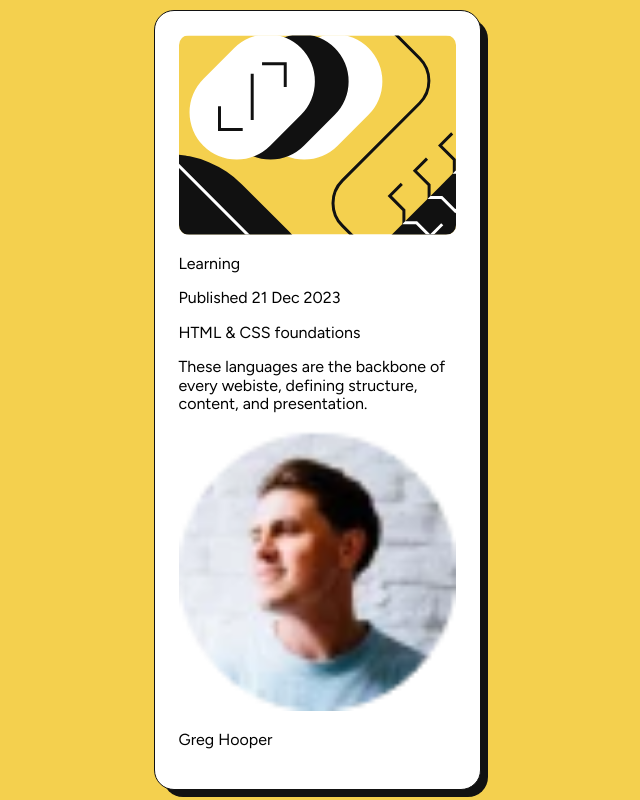
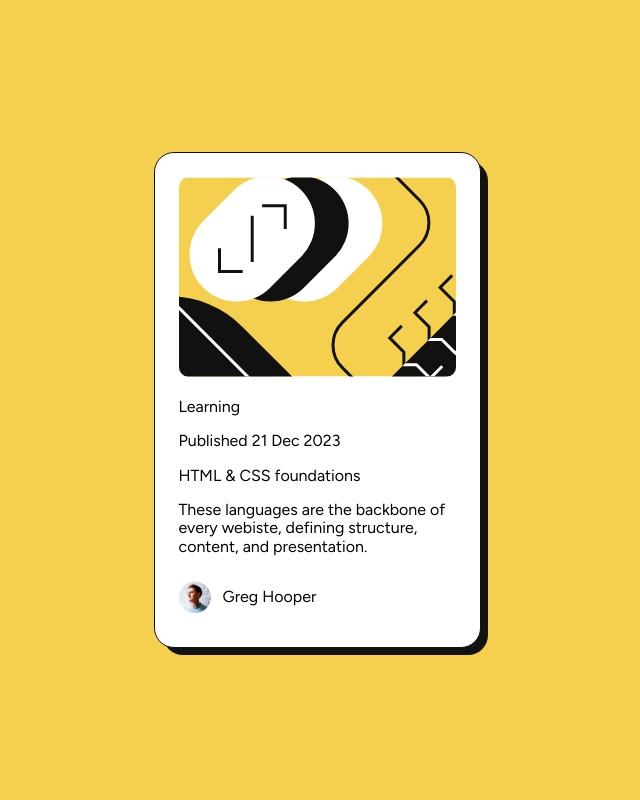
Before and after one commit to tdimnet/Blog-preview-card, a website built with Vite: page index.html in a window 1280 px wide. Shown: the whole page, without its empty margins (323-963 px from the left). Built offline with nearby package versions, Linux system fonts and the light colour scheme.

Commit message:
Styling author info

```diff
--- a/css/main.css
+++ b/css/main.css
@@ -50,3 +50,14 @@ main::after {
   height: 200px;
   object-fit: cover;
 }
+
+.author-wrapper {
+  display: flex;
+  align-items: center;
+}
+
+.author-img {
+  height: 32px;
+  width: 32px;
+  margin-right: 12px;
+}
--- a/index.html
+++ b/index.html
@@ -23,7 +23,7 @@
     <p class="title">HTML & CSS foundations</p>
     <p class="description">These languages are the backbone of every webiste,
     defining structure, content, and presentation.</p>
-    <div>
+    <div class="author-wrapper">
       <img class="author-img" src="./assets/images/image-avatar.webp" alt="Grep Hooper" />
       <p class="author">Greg Hooper</p>
     </div>
```
